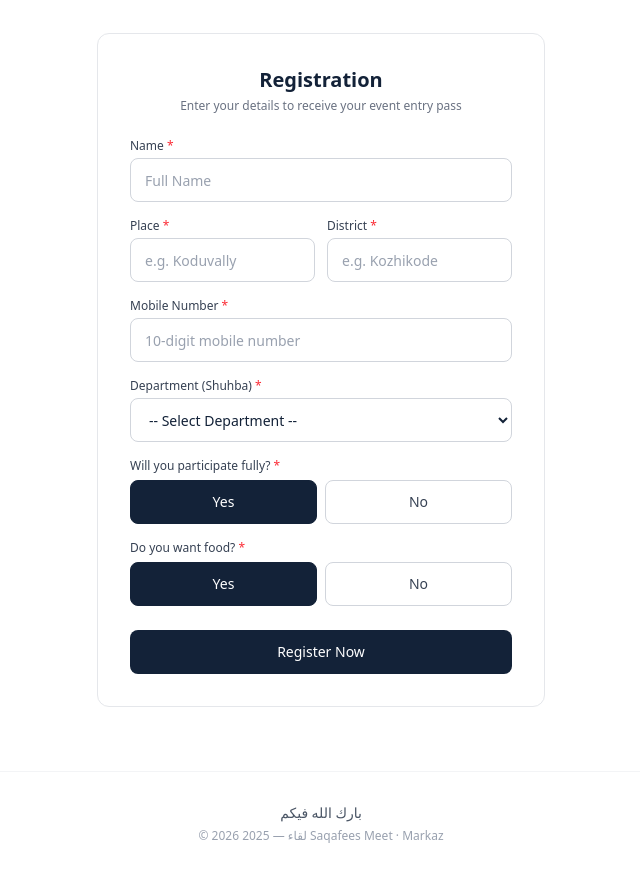
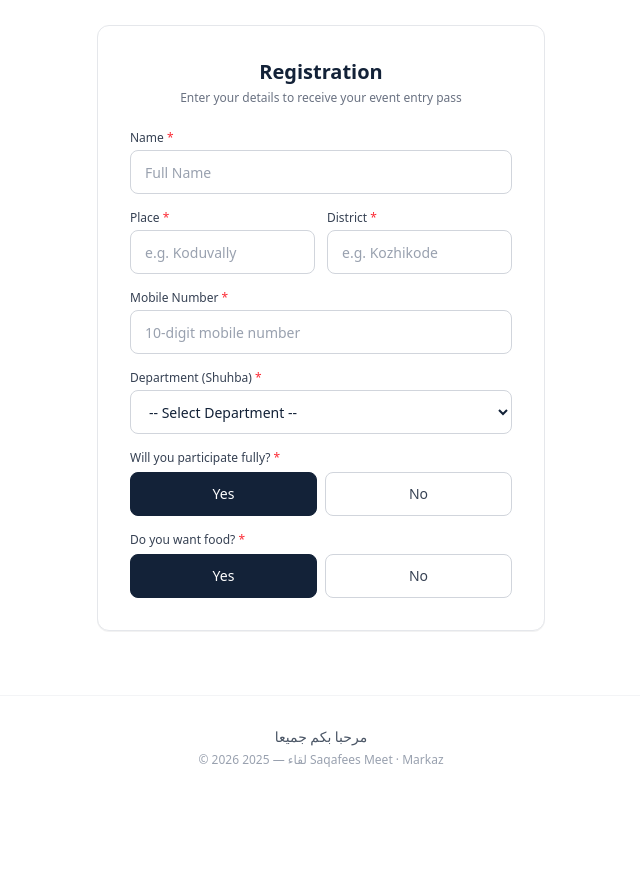
Before and after one commit to muhammedansar-pvn/SAQAFEES-MEET-REGISTRATION, a Next.js app: page / in a window 1280 px wide. Shown: the part 400-1276 px from the top of the page, without its empty margins (319-959 px from the left). After the commit the page ends 1200 px from the top, so only its background shows below. Built offline with nearby package versions, Linux system fonts and the light colour scheme.

Commit message:
fix(ui): remove duplicate register button, keep single hero submit button, and update footer arabic text

```diff
--- a/src/app/page.tsx
+++ b/src/app/page.tsx
@@ -1,7 +1,6 @@
 import { Navbar } from "@/components/Navbar";
 import { Footer } from "@/components/Footer";
 import { RegistrationForm } from "@/features/registration/RegistrationForm";
-import { EVENT_CONFIG } from "@/config/event.config";
 
 export default function HomePage() {
   return (
@@ -9,39 +8,7 @@ export default function HomePage() {
       <Navbar />
 
       <main className="flex-1 flex flex-col justify-center items-center py-12 sm:py-16 px-4">
-        <div className="max-w-xl w-full text-center space-y-4 mb-10">
-          {/* 1. Event title */}
-          <h1 className="font-arabic text-4xl sm:text-5xl font-bold text-[#132238] tracking-tight">
-            {EVENT_CONFIG.name}
-          </h1>
-
-          {/* 2. Subtitle */}
-          <h2 className="text-base sm:text-lg font-semibold text-gray-700 tracking-wide">
-            {EVENT_CONFIG.subtitle}
-          </h2>
-
-          {/* 3, 4, 5. Date, Time, Venue */}
-          <div className="text-xs sm:text-sm text-gray-600 space-y-1 pt-1">
-            <p className="font-medium text-[#132238]">{EVENT_CONFIG.dateFormatted}</p>
-            <p>{EVENT_CONFIG.timeFormatted}</p>
-            <p>{EVENT_CONFIG.venue}</p>
-          </div>
-
-          {/* 6. Prominent Register Now button */}
-          <div className="pt-2">
-            <a
-              href="#register"
-              className="inline-block px-8 py-3 rounded-lg bg-[#132238] hover:bg-[#1a2f4c] text-white font-medium text-sm transition-colors cursor-pointer"
-            >
-              Register Now
-            </a>
-          </div>
-        </div>
-
-        {/* Clean, Centered Registration Form Section */}
-        <div id="register" className="w-full max-w-md pt-4">
-          <RegistrationForm />
-        </div>
+        <RegistrationForm />
       </main>
 
       <Footer />
--- a/src/components/Footer.tsx
+++ b/src/components/Footer.tsx
@@ -5,7 +5,7 @@ export function Footer() {
     <footer className="w-full bg-white border-t border-gray-100 py-8 text-center text-xs text-gray-400">
       <div className="max-w-4xl mx-auto px-4">
         <p className="font-arabic text-sm text-gray-600 mb-1" dir="rtl">
-          بارك الله فيكم
+          مرحبا بكم جميعا
         </p>
         <p>
           © 2026 {EVENT_CONFIG.name} — {EVENT_CONFIG.subtitle} · {EVENT_CONFIG.venue}
--- a/src/features/registration/RegistrationForm.tsx
+++ b/src/features/registration/RegistrationForm.tsx
@@ -24,29 +24,39 @@ export function RegistrationForm() {
     passAccessToken: string;
   } | null>(null);
 
-  const handleSubmit = async (e: React.FormEvent) => {
-    e.preventDefault();
+  const handleSubmit = async (e?: React.FormEvent) => {
+    if (e) e.preventDefault();
     setErrorMessage(null);
     setDuplicateInfo(null);
 
     if (!formData.name.trim()) {
       setErrorMessage("Please enter your name");
+      document.getElementById("register")?.scrollIntoView({ behavior: "smooth" });
+      document.getElementById("input-name")?.focus();
       return;
     }
     if (!formData.place.trim()) {
       setErrorMessage("Please enter your place");
+      document.getElementById("register")?.scrollIntoView({ behavior: "smooth" });
+      document.getElementById("input-place")?.focus();
       return;
     }
     if (!formData.district.trim()) {
       setErrorMessage("Please enter your district");
+      document.getElementById("register")?.scrollIntoView({ behavior: "smooth" });
+      document.getElementById("input-district")?.focus();
       return;
     }
     if (!formData.mobile.trim()) {
       setErrorMessage("Please enter your mobile number");
+      document.getElementById("register")?.scrollIntoView({ behavior: "smooth" });
+      document.getElementById("input-mobile")?.focus();
       return;
     }
     if (!formData.shuhba) {
       setErrorMessage("Please select your department");
+      document.getElementById("register")?.scrollIntoView({ behavior: "smooth" });
+      document.getElementById("select-shuhba")?.focus();
       return;
     }
 
@@ -74,6 +84,7 @@ export function RegistrationForm() {
           setErrorMessage(data.error || "Registration failed. Please try again.");
         }
         setIsLoading(false);
+        document.getElementById("register")?.scrollIntoView({ behavior: "smooth" });
         return;
       }
 
@@ -87,11 +98,65 @@ export function RegistrationForm() {
     } catch {
       setErrorMessage("Network error. Please check your connection and try again.");
       setIsLoading(false);
+      document.getElementById("register")?.scrollIntoView({ behavior: "smooth" });
     }
   };
 
+  const handleRegisterClick = (e: React.FormEvent) => {
+    // If the form has not been filled out yet, smooth scroll down to the registration form and focus Name
+    const isFormEmpty =
+      !formData.name.trim() &&
+      !formData.place.trim() &&
+      !formData.district.trim() &&
+      !formData.mobile.trim() &&
+      !formData.shuhba;
+
+    if (isFormEmpty) {
+      document.getElementById("register")?.scrollIntoView({ behavior: "smooth" });
+      document.getElementById("input-name")?.focus();
+      return;
+    }
+
+    handleSubmit(e);
+  };
+
   return (
-    <div className="w-full max-w-md mx-auto bg-white border border-gray-200 rounded-xl p-6 sm:p-8">
+    <div className="w-full flex flex-col items-center">
+      {/* Event Hero Section */}
+      <div className="max-w-xl w-full text-center space-y-4 mb-10">
+        {/* 1. Event title */}
+        <h1 className="font-arabic text-4xl sm:text-5xl font-bold text-[#132238] tracking-tight">
+          {EVENT_CONFIG.name}
+        </h1>
+
+        {/* 2. Subtitle */}
+        <h2 className="text-base sm:text-lg font-semibold text-gray-700 tracking-wide">
+          {EVENT_CONFIG.subtitle}
+        </h2>
+
+        {/* 3, 4, 5. Date, Time, Venue */}
+        <div className="text-xs sm:text-sm text-gray-600 space-y-1 pt-1">
+          <p className="font-medium text-[#132238]">{EVENT_CONFIG.dateFormatted}</p>
+          <p>{EVENT_CONFIG.timeFormatted}</p>
+          <p>{EVENT_CONFIG.venue}</p>
+        </div>
+
+        {/* The Single Prominent Register Now Button */}
+        <div className="pt-2">
+          <button
+            type="button"
+            onClick={handleRegisterClick}
+            disabled={isLoading}
+            className="inline-block px-8 py-3 rounded-lg bg-[#132238] hover:bg-[#1a2f4c] text-white font-medium text-sm transition-colors cursor-pointer disabled:opacity-60 shadow-xs"
+          >
+            {isLoading ? "Registering..." : "Register Now"}
+          </button>
+        </div>
+      </div>
+
+      {/* Clean, Centered Registration Form Section */}
+      <div id="register" className="w-full max-w-md pt-2">
+        <div className="w-full bg-white border border-gray-200 rounded-xl p-6 sm:p-8 shadow-2xs">
           <div className="mb-6 text-center">
             <h2 className="text-xl font-bold text-[#132238]">Registration</h2>
             <p className="text-xs text-gray-500 mt-1">
@@ -110,7 +175,7 @@ export function RegistrationForm() {
                       `/confirmation/${duplicateInfo.registrationId}?token=${duplicateInfo.passAccessToken}`
                     )
                   }
-              className="mt-2 text-xs font-semibold text-[#132238] underline hover:text-[#C5A059]"
+                  className="mt-2 text-xs font-semibold text-[#132238] underline hover:text-[#C5A059] cursor-pointer"
                 >
                   View Your Pass →
                 </button>
@@ -118,13 +183,14 @@ export function RegistrationForm() {
             </div>
           )}
 
-      <form onSubmit={handleSubmit} className="space-y-4 text-xs">
+          <form id="registration-form" onSubmit={handleSubmit} className="space-y-4 text-xs">
             {/* Field 1: Name */}
             <div>
-          <label className="block font-medium text-gray-700 mb-1">
+              <label htmlFor="input-name" className="block font-medium text-gray-700 mb-1">
                 Name <span className="text-red-500">*</span>
               </label>
               <input
+                id="input-name"
                 type="text"
                 required
                 disabled={isLoading}
@@ -138,10 +204,11 @@ export function RegistrationForm() {
             {/* Field 2 & 3: Place & District */}
             <div className="grid grid-cols-1 sm:grid-cols-2 gap-3">
               <div>
-            <label className="block font-medium text-gray-700 mb-1">
+                <label htmlFor="input-place" className="block font-medium text-gray-700 mb-1">
                   Place <span className="text-red-500">*</span>
                 </label>
                 <input
+                  id="input-place"
                   type="text"
                   required
                   disabled={isLoading}
@@ -152,10 +219,11 @@ export function RegistrationForm() {
                 />
               </div>
               <div>
-            <label className="block font-medium text-gray-700 mb-1">
+                <label htmlFor="input-district" className="block font-medium text-gray-700 mb-1">
                   District <span className="text-red-500">*</span>
                 </label>
                 <input
+                  id="input-district"
                   type="text"
                   required
                   disabled={isLoading}
@@ -169,10 +237,11 @@ export function RegistrationForm() {
 
             {/* Field 4: Mobile Number */}
             <div>
-          <label className="block font-medium text-gray-700 mb-1">
+              <label htmlFor="input-mobile" className="block font-medium text-gray-700 mb-1">
                 Mobile Number <span className="text-red-500">*</span>
               </label>
               <input
+                id="input-mobile"
                 type="tel"
                 required
                 disabled={isLoading}
@@ -185,10 +254,11 @@ export function RegistrationForm() {
 
             {/* Field 5: Department */}
             <div>
-          <label className="block font-medium text-gray-700 mb-1">
+              <label htmlFor="select-shuhba" className="block font-medium text-gray-700 mb-1">
                 Department (Shuhba) <span className="text-red-500">*</span>
               </label>
               <select
+                id="select-shuhba"
                 required
                 disabled={isLoading}
                 value={formData.shuhba}
@@ -271,16 +341,9 @@ export function RegistrationForm() {
                 </button>
               </div>
             </div>
-
-        {/* Submit Button */}
-        <button
-          type="submit"
-          disabled={isLoading}
-          className="w-full h-11 mt-2 rounded-lg bg-[#132238] hover:bg-[#1a2f4c] text-white font-medium text-sm transition-colors cursor-pointer disabled:opacity-60"
-        >
-          {isLoading ? "Registering..." : "Register Now"}
-        </button>
           </form>
+        </div>
+      </div>
     </div>
   );
 }
```
Lines whose indentation alone changed are shown as unchanged.
